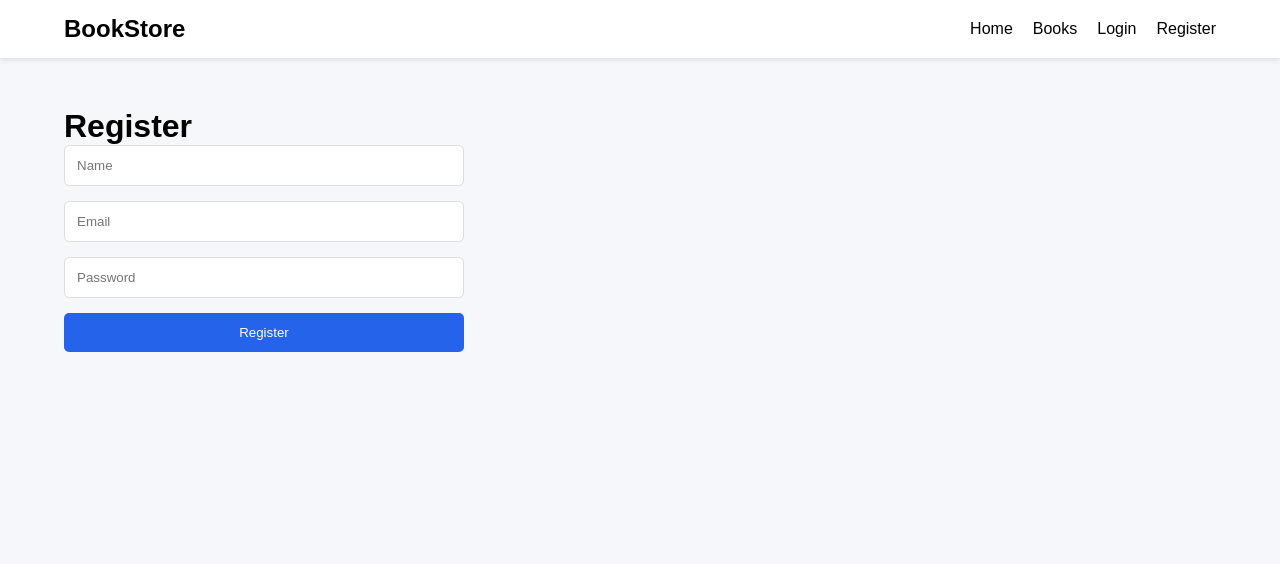
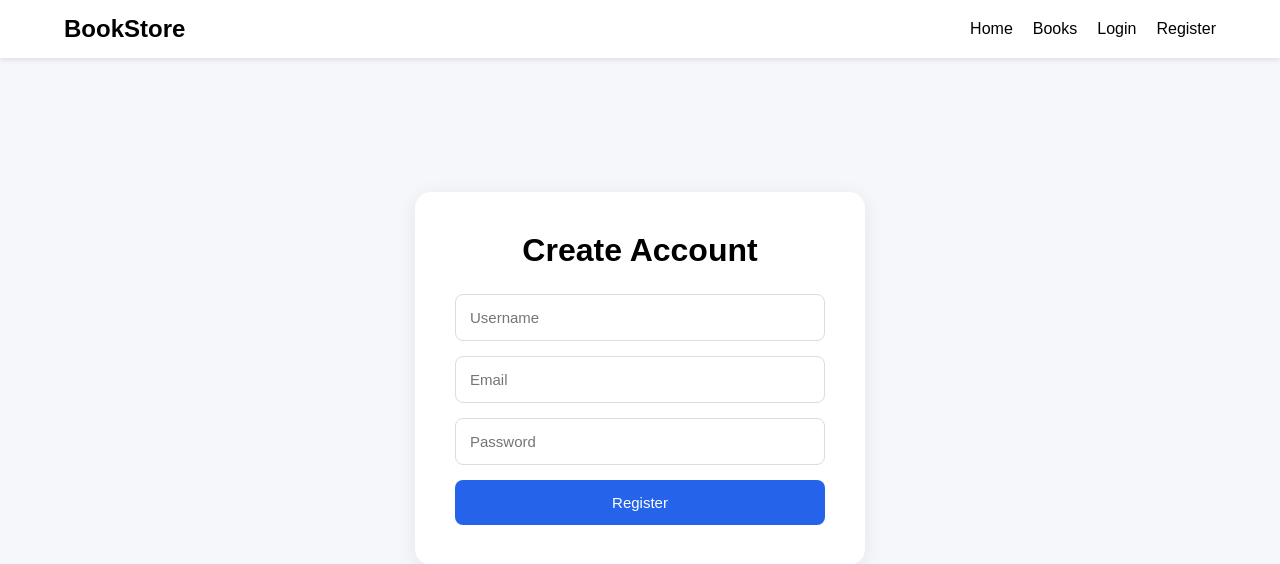
Before and after one commit to harshal-borse26/Book_Store, a React app in the folder frontend/: page /register in a window 1280 px wide. Shown: the top 564 px of the page. Built offline with nearby package versions, Linux system fonts and the light colour scheme; the HTML template or start-up script is replaced by a standard one.

Commit message:
login and register done...

```diff
--- a/frontend/src/components/Navbar.jsx
+++ b/frontend/src/components/Navbar.jsx
@@ -1,6 +1,21 @@
-import { Link } from "react-router-dom";
+import { Link, useNavigate } from "react-router-dom";
 
 function Navbar() {
+  const navigate = useNavigate();
+
+  const user = JSON.parse(
+    localStorage.getItem("user")
+  );
+
+  const handleLogout = () => {
+    localStorage.removeItem("token");
+    localStorage.removeItem("user");
+
+    navigate("/login");
+
+    window.location.reload();
+  };
+
   return (
     <nav className="navbar">
       <div className="container nav-content">
@@ -10,10 +25,36 @@ function Navbar() {
         </Link>
 
         <div className="nav-links">
+
           <Link to="/">Home</Link>
+
           <Link to="/books">Books</Link>
-          <Link to="/login">Login</Link>
-          <Link to="/register">Register</Link>
+
+          {!user ? (
+            <>
+              <Link to="/login">
+                Login
+              </Link>
+
+              <Link to="/register">
+                Register
+              </Link>
+            </>
+          ) : (
+            <>
+              <span className="welcome-user">
+                Welcome, {user.username}
+              </span>
+
+              <button
+                className="logout-btn"
+                onClick={handleLogout}
+              >
+                Logout
+              </button>
+            </>
+          )}
+
         </div>
 
       </div>
--- a/frontend/src/index.css
+++ b/frontend/src/index.css
@@ -356,3 +356,72 @@ button {
 .description-box h3 {
   margin-bottom: 10px;
 }
+
+
+.auth-container {
+  min-height: 80vh;
+  display: flex;
+  justify-content: center;
+  align-items: center;
+}
+
+.auth-card {
+  width: 100%;
+  max-width: 450px;
+  background: white;
+  padding: 40px;
+  border-radius: 16px;
+  box-shadow: 0 4px 20px rgba(0,0,0,.08);
+}
+
+.auth-card h1 {
+  text-align: center;
+  margin-bottom: 25px;
+}
+
+.auth-card form {
+  display: flex;
+  flex-direction: column;
+  gap: 15px;
+}
+
+.auth-card input {
+  padding: 14px;
+  border: 1px solid #ddd;
+  border-radius: 8px;
+  font-size: 15px;
+}
+
+.auth-card button {
+  padding: 14px;
+  border: none;
+  border-radius: 8px;
+  background: #2563eb;
+  color: white;
+  cursor: pointer;
+  font-size: 15px;
+}
+
+.auth-card button:hover {
+  background: #1d4ed8;
+}
+
+.auth-message {
+  text-align: center;
+  margin-top: 15px;
+}
+
+
+.welcome-user {
+  color: #000000;
+  font-weight: 600;
+}
+
+.logout-btn {
+  border: none;
+  background: #3167de;
+  color: white;
+  padding: 8px 14px;
+  border-radius: 6px;
+  cursor: pointer;
+}
--- a/frontend/src/pages/Login.jsx
+++ b/frontend/src/pages/Login.jsx
@@ -1,23 +1,112 @@
+import { useState } from "react";
+import { useNavigate } from "react-router-dom";
+import api from "../services/api";
+
 function Login() {
+  const navigate = useNavigate();
+
+  const [formData, setFormData] = useState({
+    email: "",
+    password: ""
+  });
+
+  const [message, setMessage] = useState("");
+  const [loading, setLoading] = useState(false);
+
+  const handleChange = (e) => {
+    setFormData({
+      ...formData,
+      [e.target.name]: e.target.value
+    });
+  };
+
+  const handleSubmit = async (e) => {
+    e.preventDefault();
+
+    setLoading(true);
+    setMessage("");
+
+    try {
+      const response = await api.post(
+        "/auth/login",
+        formData
+      );
+
+      const { token, user } = response.data;
+
+      localStorage.setItem("token", token);
+
+      localStorage.setItem(
+        "user",
+        JSON.stringify(user)
+      );
+
+      setMessage("Login successful");
+
+      setTimeout(() => {
+        navigate("/");
+      }, 1000);
+
+    } catch (error) {
+
+      setMessage(
+        error.response?.data?.message ||
+        "Login failed"
+      );
+
+    } finally {
+      setLoading(false);
+    }
+  };
+
   return (
-    <div className="container form-page">
+    <div className="auth-container">
+
+      <div className="auth-card">
+
         <h1>Login</h1>
 
-      <form>
+        <form onSubmit={handleSubmit}>
+
           <input
             type="email"
+            name="email"
             placeholder="Email"
+            value={formData.email}
+            onChange={handleChange}
+            required
           />
 
           <input
             type="password"
+            name="password"
             placeholder="Password"
+            value={formData.password}
+            onChange={handleChange}
+            required
           />
 
-        <button>
-          Login
+          <button
+            type="submit"
+            disabled={loading}
+          >
+            {
+              loading
+                ? "Logging In..."
+                : "Login"
+            }
           </button>
+
         </form>
+
+        {message && (
+          <p className="auth-message">
+            {message}
+          </p>
+        )}
+
+      </div>
+
     </div>
   );
 }
--- a/frontend/src/pages/Register.jsx
+++ b/frontend/src/pages/Register.jsx
@@ -1,28 +1,106 @@
+import { useState } from "react";
+import api from "../services/api";
+
 function Register() {
+  const [formData, setFormData] = useState({
+    username: "",
+    email: "",
+    password: ""
+  });
+
+  const [message, setMessage] = useState("");
+  const [loading, setLoading] = useState(false);
+
+  const handleChange = (e) => {
+    setFormData({
+      ...formData,
+      [e.target.name]: e.target.value
+    });
+  };
+
+  const handleSubmit = async (e) => {
+    e.preventDefault();
+
+    setLoading(true);
+    setMessage("");
+
+    try {
+      const response = await api.post(
+        "/auth/signup",
+        formData
+      );
+
+      setMessage("Account created successfully");
+
+      console.log(response.data);
+
+    } catch (error) {
+      setMessage(
+        error.response?.data?.message ||
+        "Registration failed"
+      );
+    } finally {
+      setLoading(false);
+    }
+  };
+
   return (
-    <div className="container form-page">
-      <h1>Register</h1>
+    <div className="auth-container">
 
-      <form>
+      <div className="auth-card">
+
+        <h1>Create Account</h1>
+
+        <form onSubmit={handleSubmit}>
+
           <input
             type="text"
-          placeholder="Name"
+            name="username"
+            placeholder="Username"
+            value={formData.username}
+            onChange={handleChange}
+            required
           />
 
           <input
             type="email"
+            name="email"
             placeholder="Email"
+            value={formData.email}
+            onChange={handleChange}
+            required
           />
 
           <input
             type="password"
+            name="password"
             placeholder="Password"
+            value={formData.password}
+            onChange={handleChange}
+            required
           />
 
-        <button>
-          Register
+          <button
+            type="submit"
+            disabled={loading}
+          >
+            {
+              loading
+                ? "Creating..."
+                : "Register"
+            }
           </button>
+
         </form>
+
+        {message && (
+          <p className="auth-message">
+            {message}
+          </p>
+        )}
+
+      </div>
+
     </div>
   );
 }
```
Also changed, not shown: frontend/src/components/ProtectedRoute.jsx (added, +15 -0 lines). Lines whose indentation alone changed are shown as unchanged.
